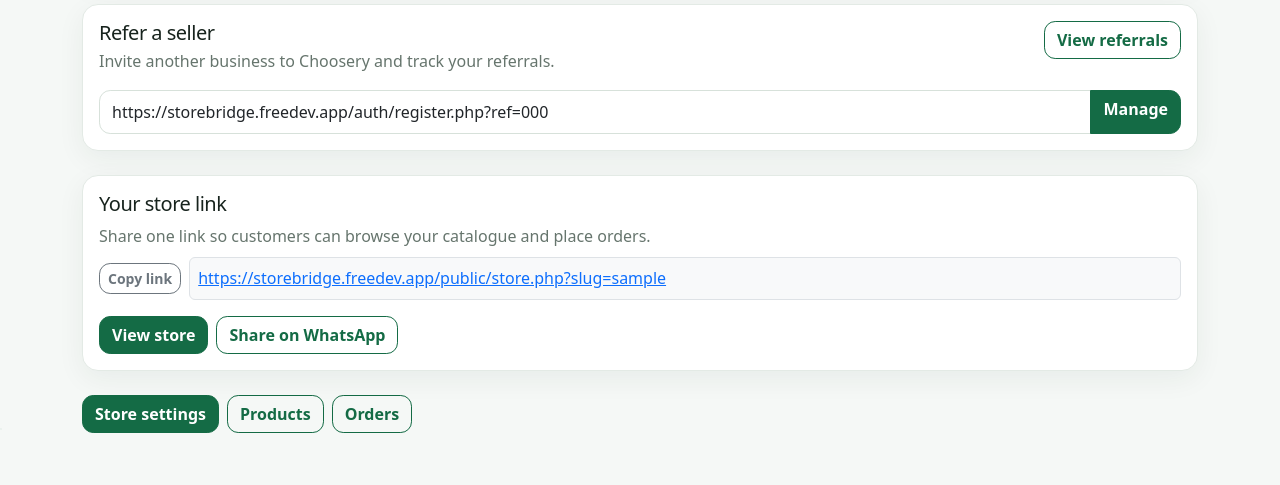
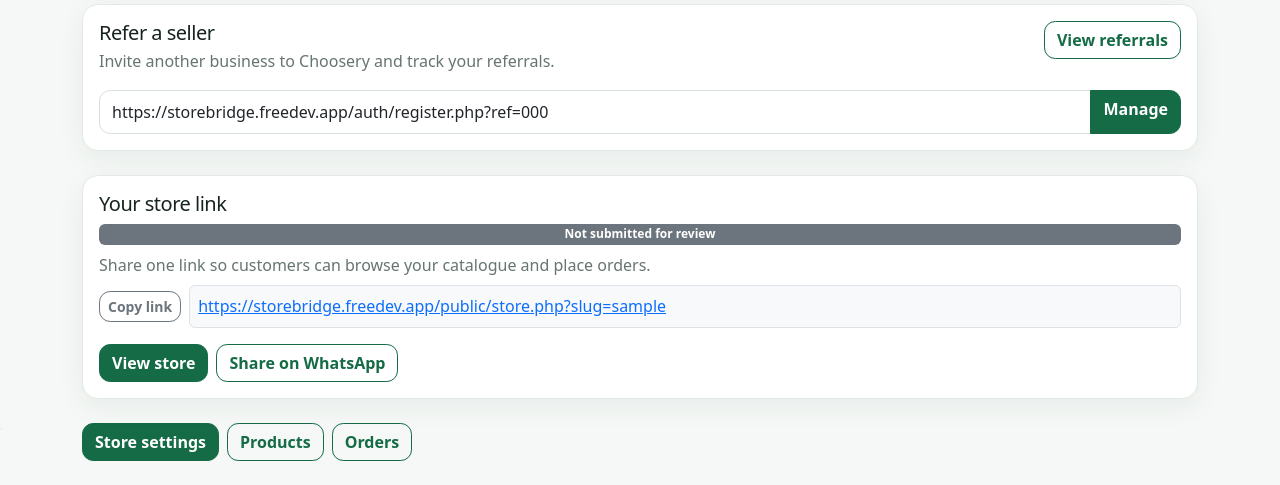
Before and after one commit to Isyakuahmad/storebridge, a PHP site: page /seller/dashboard.php in a window 1280 px wide. Shown: the part 372-857 px from the top of the page. Run offline with PHP 8.4, Linux system fonts and the light colour scheme; the visitor is signed in with stand-in values (Sample User, id 1); data comes from the database, SQL or seed files in the repository; tables that the repository leaves empty hold one stand-in row (values such as "Sample post").

Commit message:
Show seller business verification status

```diff
--- a/seller/dashboard.php
+++ b/seller/dashboard.php
@@ -83,6 +83,10 @@ $storeUrl = $s ? app_url() . '/public/store.php?slug=' . rawurlencode($s['slug']
 <?php else: ?>
     <div class="card card-body mb-4">
         <h2 class="h5 mb-2">Your store link</h2>
+        <?php if (($s['verification_status'] ?? 'unsubmitted') === 'verified'): ?><span class="badge text-bg-success mb-2">Business profile reviewed</span>
+        <?php elseif (($s['verification_status'] ?? '') === 'pending'): ?><span class="badge text-bg-warning mb-2">Verification pending</span>
+        <?php elseif (($s['verification_status'] ?? '') === 'rejected'): ?><span class="badge text-bg-danger mb-2">Verification needs changes</span>
+        <?php else: ?><span class="badge text-bg-secondary mb-2">Not submitted for review</span><?php endif; ?>
         <p class="text-muted mb-2">Share one link so customers can browse your catalogue and place orders.</p>
         <div class="d-flex align-items-center gap-2 mb-3">
             <button type="button" class="btn btn-outline-secondary btn-sm" id="copyStoreLink" aria-label="Copy store link" title="Copy store link" data-store-link="<?= e($storeUrl) ?>">Copy link</button>
```
